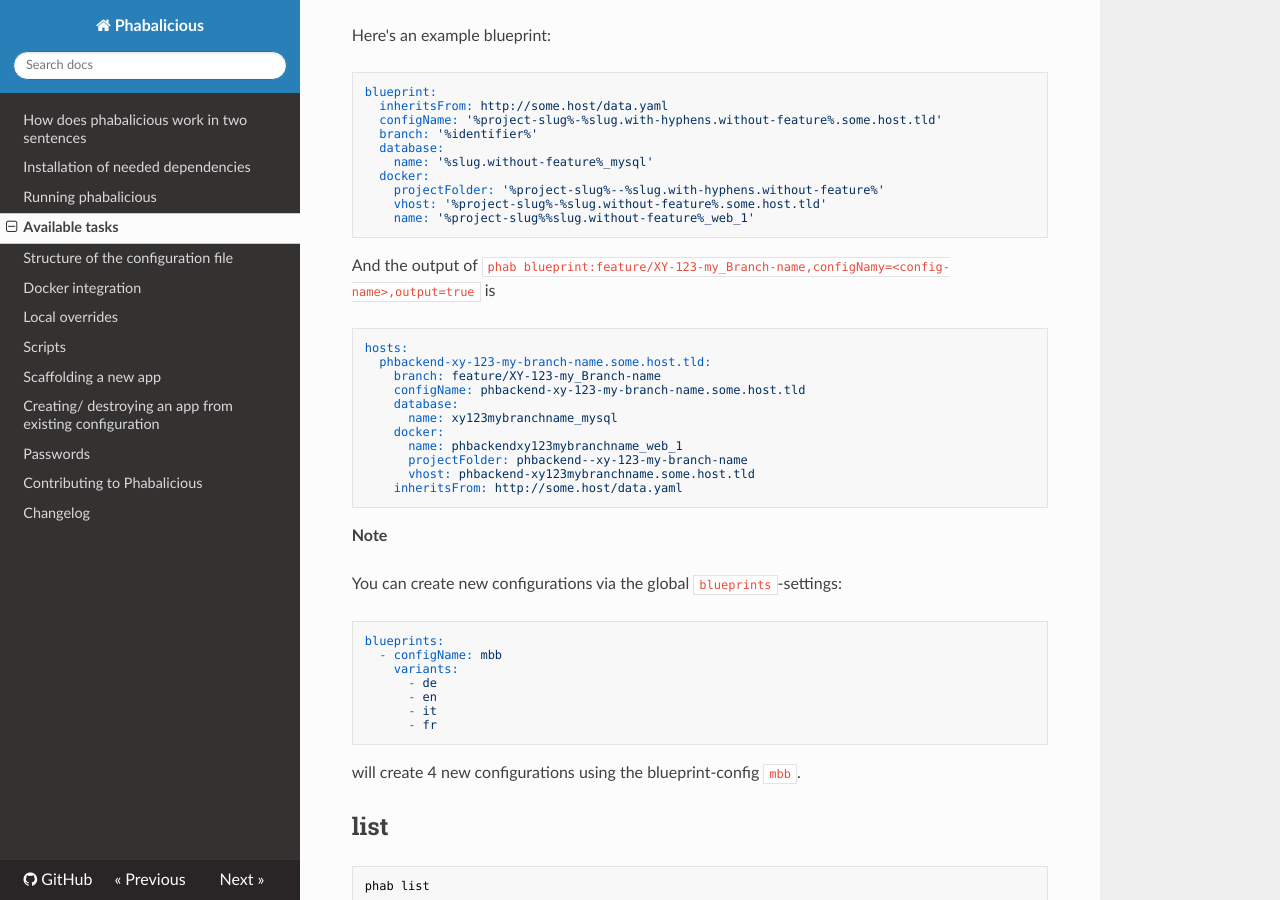
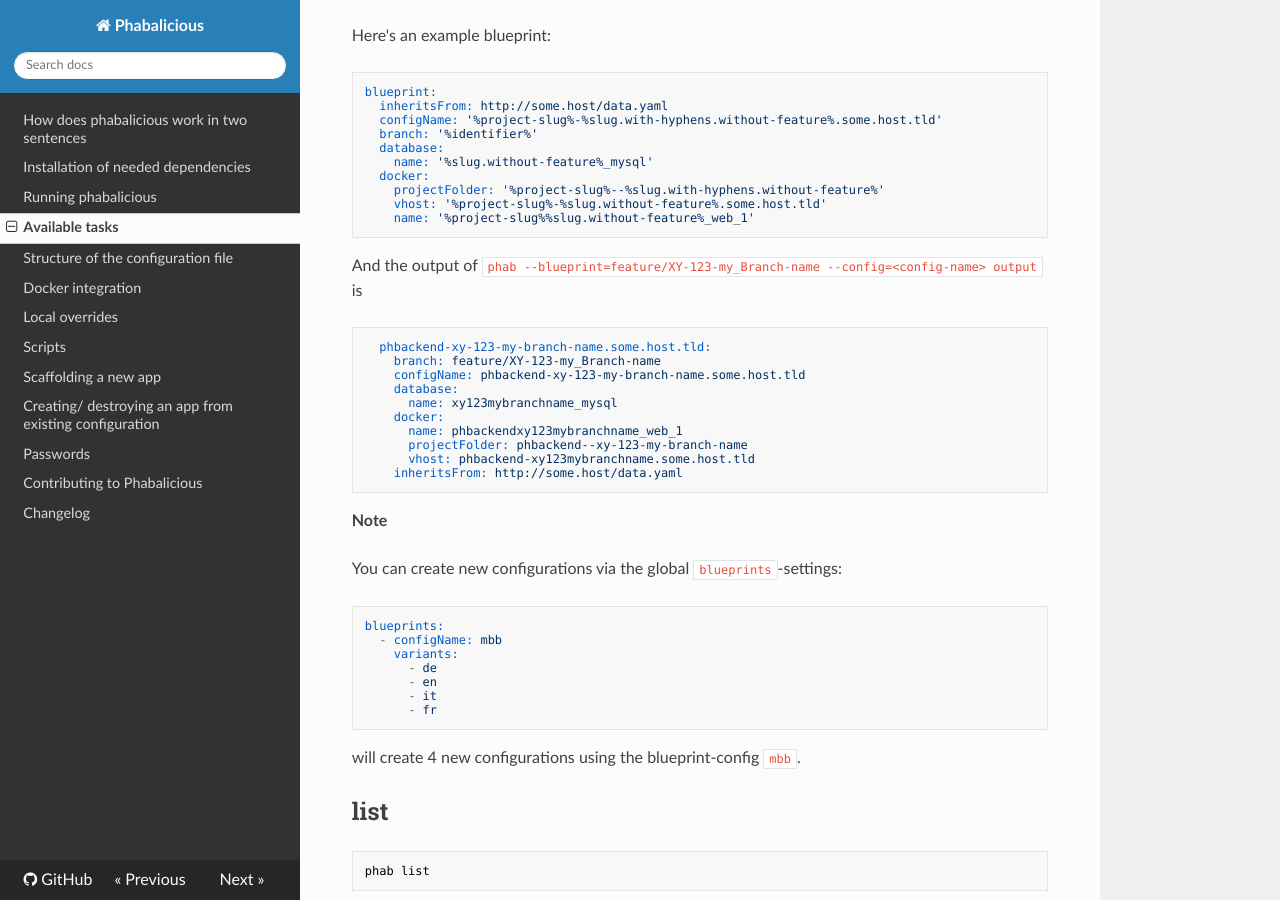
Before and after one commit to factorial-io/phabalicious, an MkDocs documentation site: the page built from docs/docs/available-tasks.md, in a window 1280 px wide and 900 px high, scrolled down 1577 px. Built offline with MkDocs 1.6.1, drawn with Linux system fonts in a browser that asks for light colours; nearby versions of some CDN libraries; comment, search, counter and statistics services are not loaded.

Commit message:
Fix documentation

````diff
--- a/docs/docs/available-tasks.md
+++ b/docs/docs/available-tasks.md
@@ -66,10 +66,9 @@ blueprint:
     name: '%project-slug%%slug.without-feature%_web_1'
 ```
 
-And the output of `phab blueprint:feature/XY-123-my_Branch-name,configNamy=<config-name>,output=true` is
+And the output of `phab --blueprint=feature/XY-123-my_Branch-name --config=<config-name> output` is
 
 ```yaml
-hosts:
   phbackend-xy-123-my-branch-name.some.host.tld:
     branch: feature/XY-123-my_Branch-name
     configName: phbackend-xy-123-my-branch-name.some.host.tld
````
